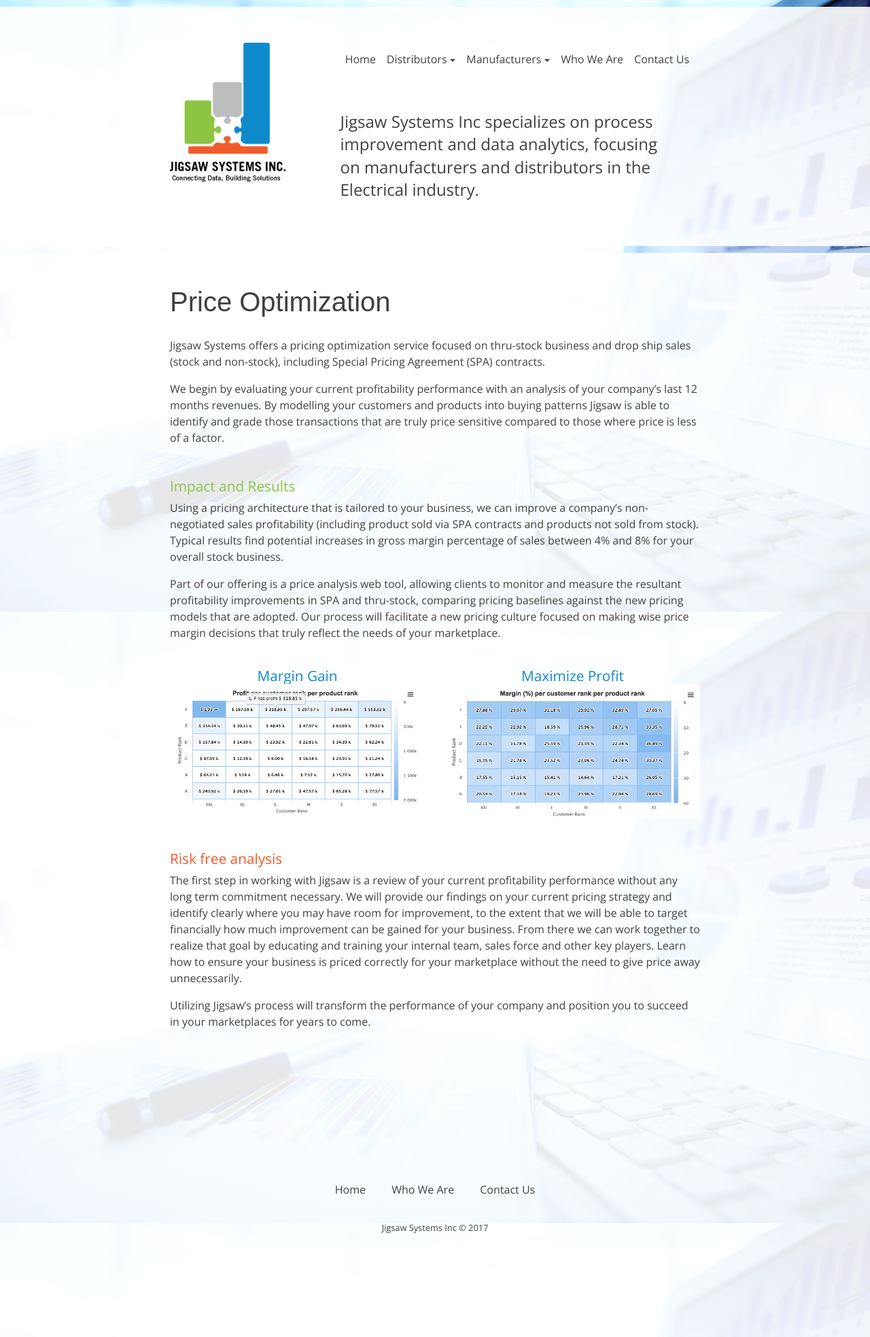
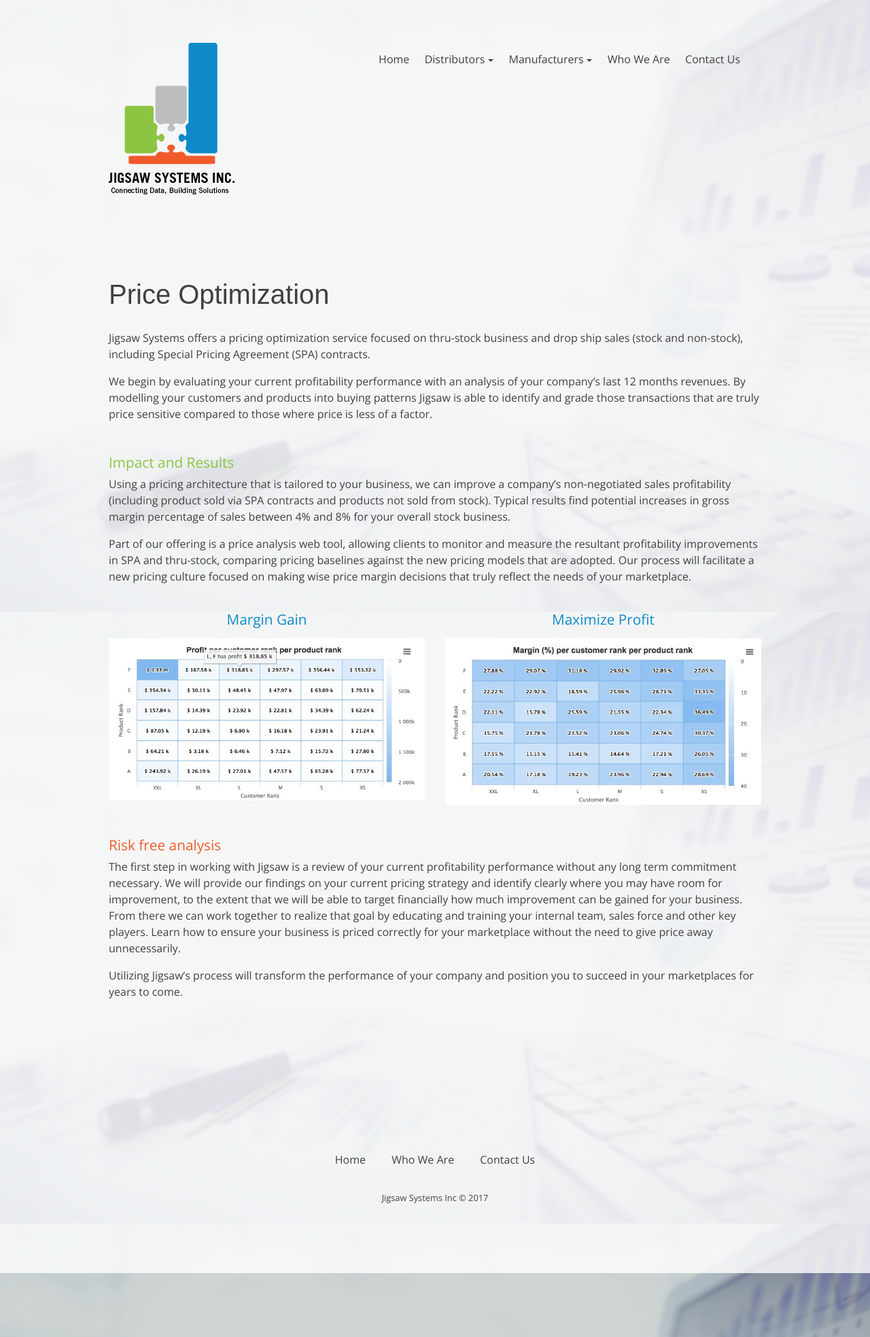
Before and after one commit to Codefully/jigsaw-redo, a Jekyll site: the page built from pages/distributors-price-optimization.md, in a window 1280 px wide. Shown: the whole page at 68% size. Built offline with Jekyll 4.4.1, drawn with Linux system fonts in a browser that asks for light colours; nearby versions of some CDN libraries; some web fonts are replaced.

Commit message:
update UI

```diff
--- a/_includes/header.html
+++ b/_includes/header.html
@@ -3,17 +3,13 @@
 <header>
   <div class="container">
     <div class="row">
-      <div class="col-md-3 text-xs-center">
+      <div class="col-md-3 p-0">
         <a class="logo mx-auto" href='{{ "/" | prepend: site.baseurl }}'>
           <img src='{{ "/assets/jigsaw-logo-2.png" | prepend:site.baseurl }}' alt="Jigsaw Systems Inc">
         </a>
       </div>
       <div class="col-md-9">
         {% include nav.html %}
-        <div class="intro">
-          {% assign intro = site.partials | where:"title", "home-intro"  | first %}
-          {{ intro.content }}
-        </div>
       </div>
     </div>
   </div>
--- /dev/null
+++ b/_includes/intro.html
@@ -0,0 +1,6 @@
+
+
+<div class="intro">
+  {% assign intro = site.partials | where:"title", "home-intro"  | first %}
+  {{ intro.content }}
+</div>
--- a/_layouts/home.html
+++ b/_layouts/home.html
@@ -16,6 +16,7 @@
       </div>
     </header>
     <main class="container">
+      <div class="content">
         <div class="row">
           <div class="col-md-6">
             {% include card1.html %}
@@ -28,6 +29,7 @@
           {% assign main = site.partials | where:"title", "home-main"  | first %}
           {{ main.content }}
         </div>
+      </div>
     </main>
     {% include footer.html %}
     <script src="https://code.jquery.com/jquery-3.1.1.min.js" integrity="sha256-hVVnYaiADRTO2PzUGmuLJr8BLUSjGIZsDYGmIJLv2b8=" crossorigin="anonymous"></script>
--- a/_layouts/page.html
+++ b/_layouts/page.html
@@ -5,8 +5,10 @@
   </head>
   <body class="page">
     {% include header.html %}
-    <main class="container content">
-      {{ content }}
+    <main class="container">
+      <div class="content">
+        {{ content }}
+      </div>
     </main>
     {% include footer.html %}
     <script src="https://code.jquery.com/jquery-3.1.1.min.js" integrity="sha256-hVVnYaiADRTO2PzUGmuLJr8BLUSjGIZsDYGmIJLv2b8=" crossorigin="anonymous"></script>
--- a/assets/base.scss
+++ b/assets/base.scss
@@ -14,7 +14,7 @@ $lightgray: rgba($gray, .5);
 $blue: #0F8ACB;
 $orange: #F15B2B;
 $text: #404040;
-
+$bg: rgba(#FFF, .8);
 
 .color-blue {
   color: $blue;
@@ -29,7 +29,7 @@ $text: #404040;
 }
 
 body {
-  background: url("/assets/bg-2.jpg") 50% 100% fixed;
+  background: url("/assets/bg-2.jpg") 50% 100% fixed #ced3d3;
   background-size: cover;
   font-family: 'Open Sans', sans-serif;
   line-height: 1.5;
@@ -38,13 +38,14 @@ body {
 }
 
 body.home {
-  background: url("/assets/arrows.svg") 50% 0 fixed;
+  background: url("/assets/arrows.svg") 50% 0 fixed #ced3d3;
   background-size: cover;
   header {
-    background: none;
+    // background: none;
     padding-bottom: 0;
     .container {
-      background: none;
+      // background: none;
+      // background: $bg;
     }
     .intro {
       margin-top: 50px;
@@ -53,24 +54,27 @@ body.home {
     }
   }
   main {
-    // background: rgba(#FFF, .9);
-    background: none;
+    background: $bg;
+    // background: none;
   }
   footer .container {
-    background: none;
+    // background: none;
+    background: $bg;
   }
-  &::after {
-    content: "";
-    display: block;
-    position: fixed;
-    top: 0;
-    bottom: 0;
-    left: 0;
-    right: 0;
-    background: rgba(#FFF, .85);
-    z-index: -1;
-  }
+  // &::after {
+  //   content: "";
+  //   display: block;
+  //   position: fixed;
+  //   top: 0;
+  //   bottom: 0;
+  //   left: 0;
+  //   right: 0;
+  //   background: rgba(#FFF, .85);
+  //   z-index: -1;
+  // }
   .outro {
+    max-width: 800px;
+    margin: 0 auto;
     font-size: 1.2rem;
     line-height: 1.6;
   }
@@ -97,21 +101,22 @@ h2 {
 header {
   position: relative;
   padding: 10px 0;
+  max-width: 1440px;
   margin: 0 auto;
   // background: url("{{ '/assets/header-inner.jpg' | prepend:site.baseurl }}") 50% 0 no-repeat;
   // background-size: cover;
   overflow: hidden;
+  background: $bg;
   .logo img {
     max-width: 100%;
   }
   .container {
-    // max-width: 1200px;
-    // margin: 0 auto;
-    background: rgba(#FFF, .9);
-    padding: 50px 250px;
+    margin: 0 auto;
+    padding-top: 50px;
+    padding-bottom: 50px;
     overflow: hidden;
     width: auto !important;
-    max-width: 1600px !important;
+    max-width: 960px !important;
   }
   .intro{
     font-weight: 300;
@@ -139,20 +144,34 @@ header {
 //   }
 }
 
-.navbar-light .navbar-nav .nav-link {
-  color: $text;
+.navbar-light .navbar-nav {
+  .nav-item {
+    margin-left: 1.4rem;
+  }
+  .nav-link {
+    color: $text;
+  }
 }
 
 main {
-  background: rgba(#FFF, .9);
-  padding: 50px 250px !important;
+  background: $bg;
+  padding-top: 50px;
+  padding-bottom: 50px;
   width: auto !important;
-  max-width: 1600px !important;
+  max-width: 1440px !important;
   // margin: 0 auto;
   // overflow: hidden;
+  .content {
+    max-width: 960px !important;
+    margin: 0 auto;
+    img {
+      max-width: 100%;
+    }
+  }
   .card {
     border: 0;
     background: none;
+    // background: $bg;
     // width: 50%;
     // float: left;
     // display: inline-block;
@@ -172,7 +191,7 @@ main {
   .card-title {
     font-family: 'Francois One', sans-serif;
     // font-weight: 100;
-    font-size: 2.3rem;
+    font-size: 2rem;
     margin-bottom: 20px;
     margin-top: 20px;
     text-align: center;
@@ -188,6 +207,7 @@ main {
         display: block;
         padding: 15px 30px;
         // background: $text;
+        // background: $bg;
         border: 1px $text solid;
         color: $text;
         margin-bottom: 5px;
@@ -214,11 +234,12 @@ main {
 }
 
 footer {
+  padding-bottom: 10px;
   .container {
-    background: rgba(#FFF, .9);
-    padding: 150px 0;
+    background: $bg;
+    padding: 150px 0 100px;
     width: auto !important;
-    max-width: 1600px !important;
+    max-width: 1440px !important;
   }
   a.btn-link {
     color: $text;
--- a/pages/distributors-price-optimization.md
+++ b/pages/distributors-price-optimization.md
@@ -20,11 +20,11 @@ Part of our offering is a price analysis web tool, allowing clients to monitor a
 
 <div class="row">
   <div class="col-md-6">
-    <h2 class="color-blue text-xs-center mb-0 mt-2">Margin Gain</h2>
+    <h2 class="color-blue text-xs-center mb-1 mt-2">Margin Gain</h2>
     <img src="/uploads/distributor-pricing-1.jpg" class="mt-0">
   </div>
   <div class="col-md-6">
-    <h2 class="color-blue text-xs-center mb-0 mt-2">Maximize Profit</h2>
+    <h2 class="color-blue text-xs-center mb-1 mt-2">Maximize Profit</h2>
     <img src="/uploads/distributor-pricing-2.jpg" class="mt-0">
   </div>
 </div>
```
Also changed, not shown: assets/625372.svg, assets/633334.svg, assets/arrows.svg, assets/bg-2.jpg. Lines whose indentation alone changed are shown as unchanged.
